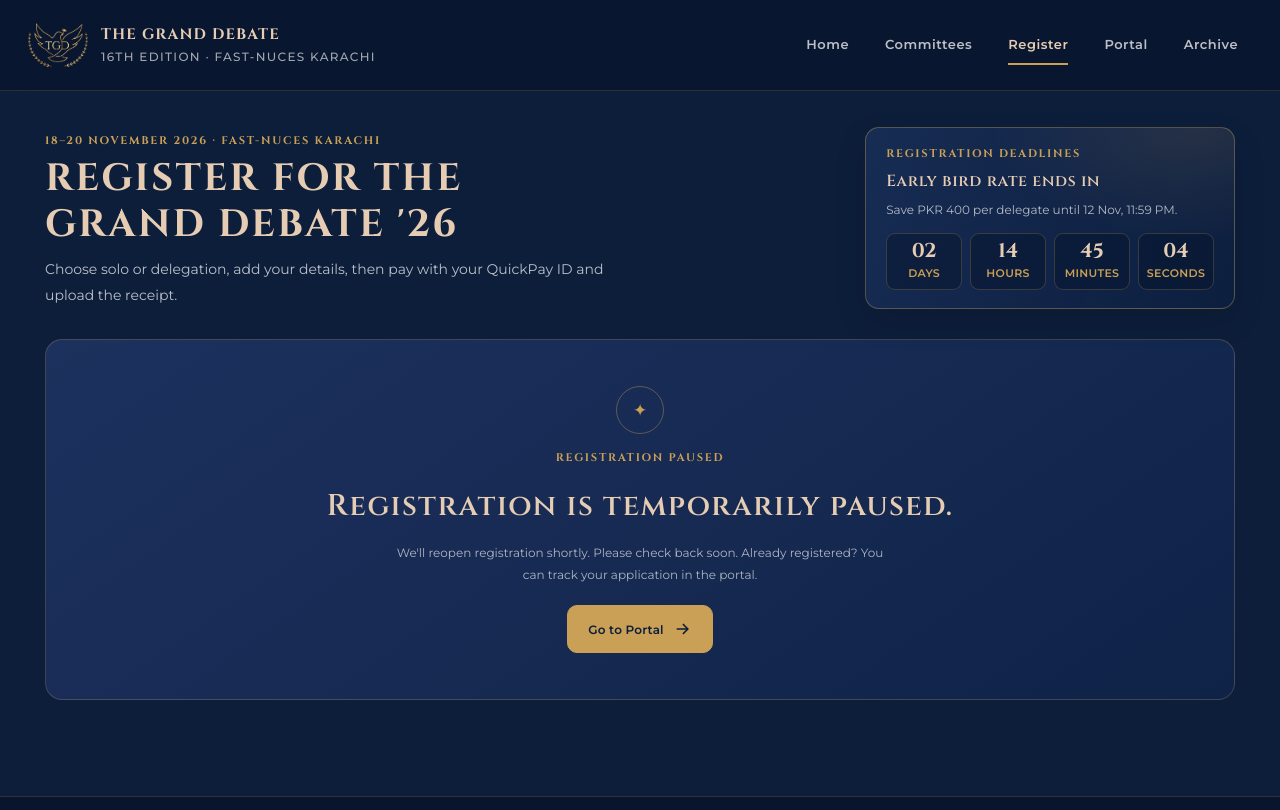
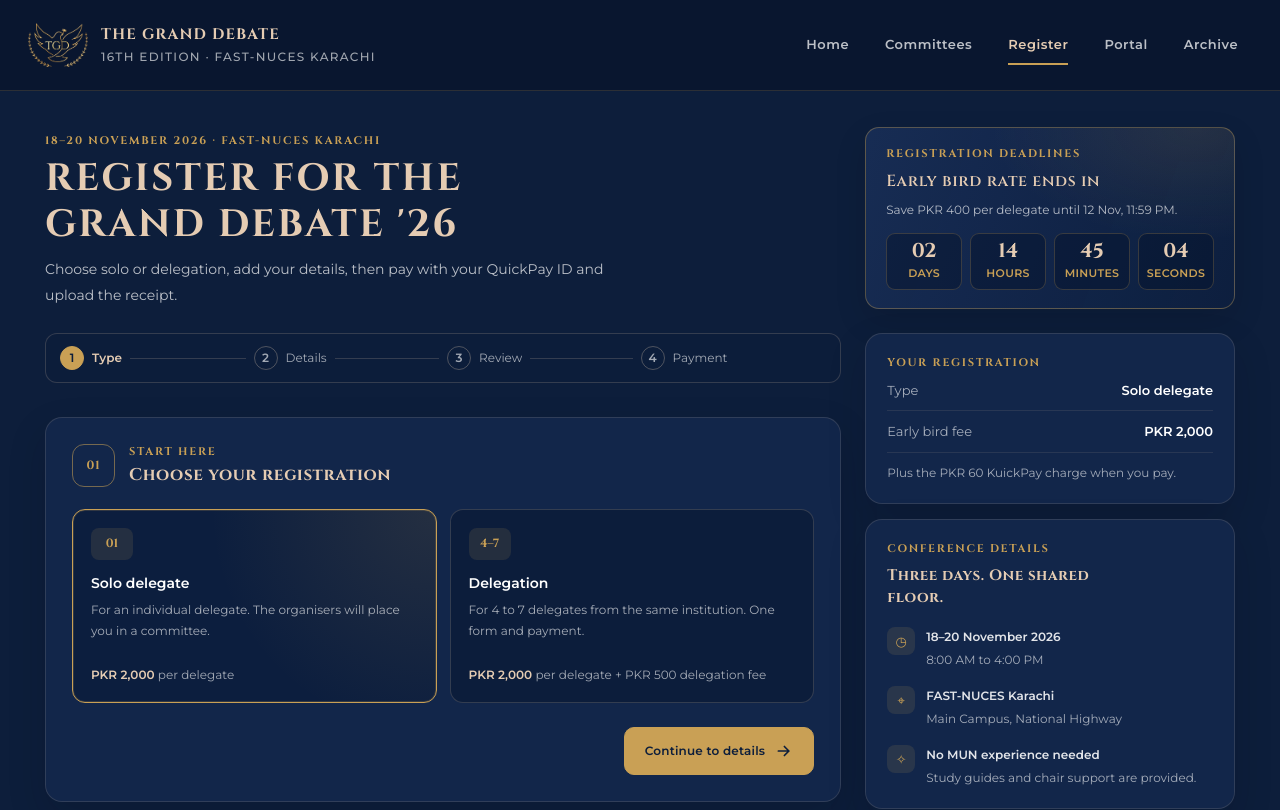
Before and after one commit to mukhtar-x/GrandDebatePortal, a Next.js app: page /register in a window 1280 px wide. Shown: the top 810 px of the page. Built offline with nearby package versions, Linux system fonts and the light colour scheme.

Commit message:
Revert "Temporarily pause registration"
This reverts commit 6d13a254bc409979307fee8c1ef3fa3707623666.

```diff
--- a/src/components/registration/registration-flow.tsx
+++ b/src/components/registration/registration-flow.tsx
@@ -38,10 +38,6 @@ import {
 import { quickPayPaymentId } from "@/lib/paymentDetails";
 import { saveApplication } from "@/lib/savedApplication";
 import { QUICKPAY_SERVICE_CHARGE } from "@/lib/paymentDetails";
-
-// TEMPORARY REGISTRATION PAUSE — set to `false` to resume registration.
-// While true, the challan-reserve and register APIs are never called and the buttons read "Registration paused".
-const REGISTRATION_PAUSED = true;
 
 const STEPS = ["Type", "Details", "Review", "Payment"] as const;
 const DRAFT_STORAGE_KEY = "tgd26-registration-draft";
@@ -502,7 +498,6 @@ export function RegistrationFlow() {
    * `force` always asks the server, which returns the same challan if it is still held for these details.
    */
   async function continueToPayment(force = false) {
-    if (REGISTRATION_PAUSED) return; // TEMPORARY PAUSE: skip the challan-reserve API.
     if (reserving) return;
     if (!force && reservationMatches && isReservationLive(reservation)) {
       goToStep(4);
@@ -534,7 +529,6 @@ export function RegistrationFlow() {
 
   async function handleSubmit(event: FormEvent<HTMLFormElement>) {
     event.preventDefault();
-    if (REGISTRATION_PAUSED) return; // TEMPORARY PAUSE: skip the register API.
     if (step !== 4 || !reservation || submitting) return;
     if (!event.currentTarget.reportValidity()) return;
     if (!receipt) {
@@ -655,23 +649,6 @@ export function RegistrationFlow() {
         <p className="section-overline">Registration closed</p>
         <h2>Thank you for your interest.</h2>
         <p>{registrationWindow.description}</p>
-        <Link className="button button-primary" href="/portal">
-          Go to Portal <ActionIcon />
-        </Link>
-      </section>
-    );
-  }
-
-  // TEMPORARY PAUSE: show a paused notice instead of the form.
-  if (REGISTRATION_PAUSED) {
-    return (
-      <section className="registration-closed-card">
-        <span className="closed-seal" aria-hidden="true">
-          ✦
-        </span>
-        <p className="section-overline">Registration paused</p>
-        <h2>Registration is temporarily paused.</h2>
-        <p>We&apos;ll reopen registration shortly. Please check back soon. Already registered? You can track your application in the portal.</p>
         <Link className="button button-primary" href="/portal">
           Go to Portal <ActionIcon />
         </Link>
@@ -867,10 +844,8 @@ export function RegistrationFlow() {
           ) : null}
           <div className="form-navigation">
             <button className="button button-quiet" type="button" onClick={() => goToStep(2)}>Edit details</button>
-            <button className="button button-primary" type="button" onClick={() => void continueToPayment()} disabled={REGISTRATION_PAUSED || reserving} aria-busy={reserving}>
-              {REGISTRATION_PAUSED
-                ? "Registration paused"
-                : reserving
+            <button className="button button-primary" type="button" onClick={() => void continueToPayment()} disabled={reserving} aria-busy={reserving}>
+              {reserving
                 ? "Reserving challan…"
                 : reservationMatches && reservationLive
                   ? "Continue to payment"
@@ -922,10 +897,10 @@ export function RegistrationFlow() {
           <button
             className="button button-primary submit-button"
             type="submit"
-            disabled={REGISTRATION_PAUSED || submitting || !reservation || expired}
+            disabled={submitting || !reservation || expired}
             aria-busy={submitting}
           >
-            {REGISTRATION_PAUSED ? "Registration paused" : submitting ? "Submitting…" : expired ? "Challan expired" : "Submit registration"}{" "}
+            {submitting ? "Submitting…" : expired ? "Challan expired" : "Submit registration"}{" "}
             <ActionIcon />
           </button>
           <p className="submit-footnote">
```
